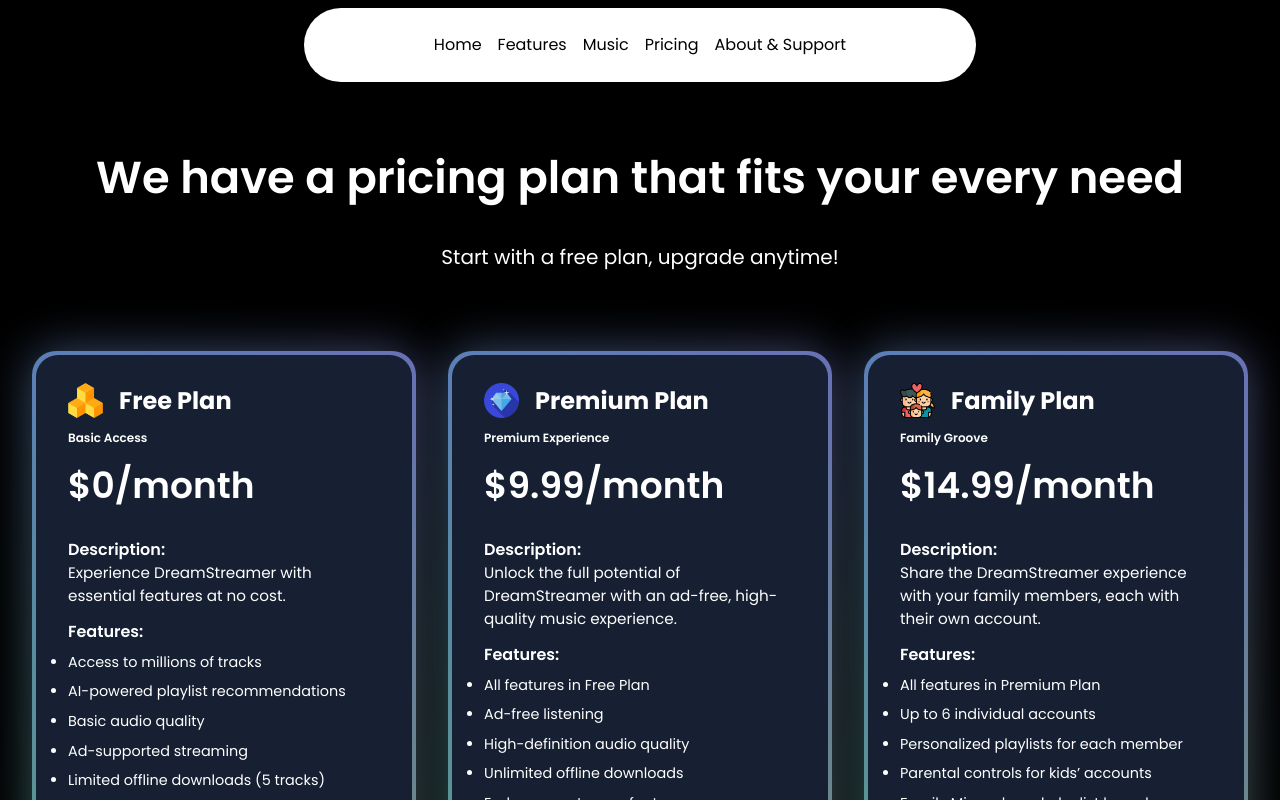
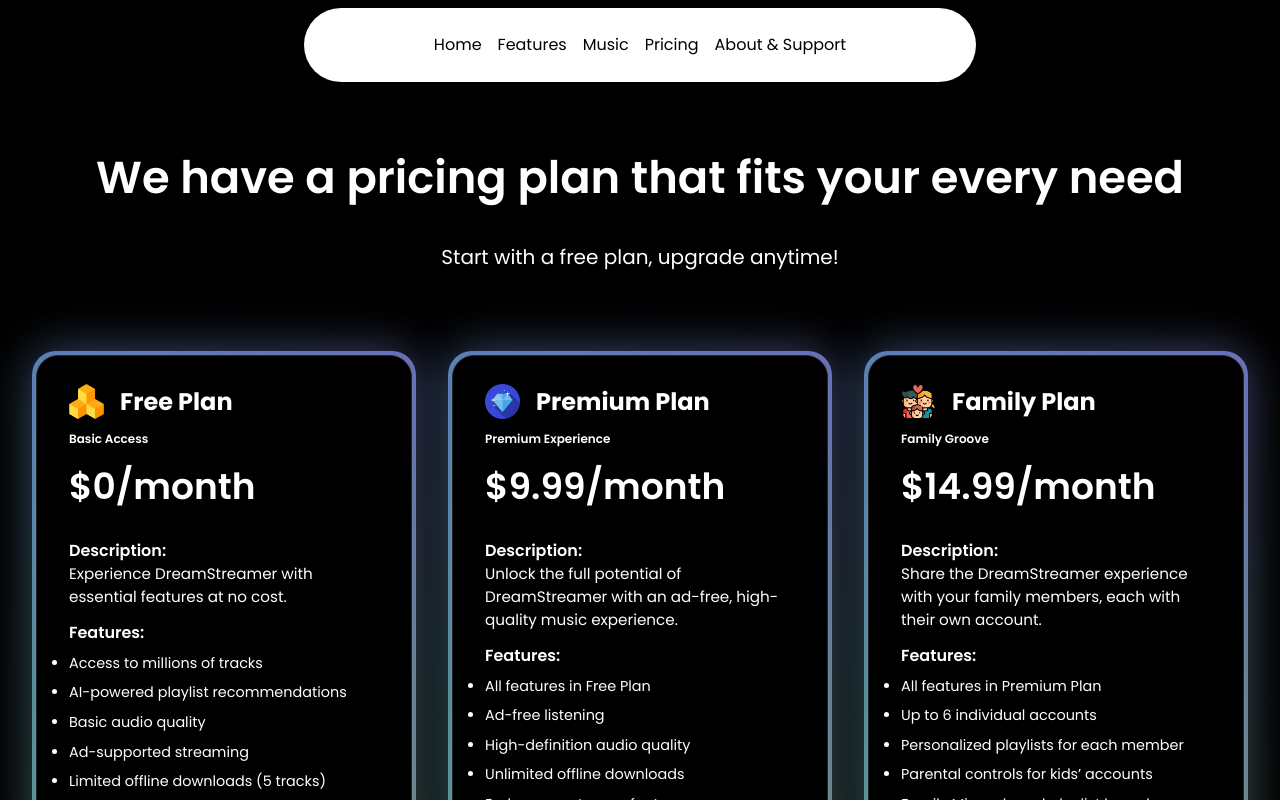
Before and after one commit to Pradikshan/aws-frontend, a React (Vite) app: page /pricing in a window 1280 px wide. Shown: the top 800 px of the page. Built offline with nearby package versions, Linux system fonts and the light colour scheme.

Commit message:
Added Spotlight card

```diff
--- a/src/components/PricingCard.jsx
+++ b/src/components/PricingCard.jsx
@@ -1,12 +1,14 @@
 import React from "react";
 import { BackgroundGradient } from "./ui/background-gradient";
+import { CardSpotlight } from "./ui/card-spotlight";
 
 const PricingCard = ({ pricingDetails }) => {
   return (
     <div className="flex h-full">
       <BackgroundGradient className="h-full">
-        <div className="bg-[#162032] text-white rounded-[1.375rem] px-8 py-7 h-full flex flex-col justify-between">
-          <div className="flex flex-col justify-center">
+        <CardSpotlight className="text-white rounded-[1.375rem] px-8 py-7 h-full flex flex-col justify-between">
+          {/* <div className="bg-[#162032] text-white rounded-[1.375rem] px-8 py-7 h-full flex flex-col justify-between"> */}
+          <div className="flex flex-col justify-center z-20">
             <div className="flex flex-row items-center">
               <img
                 src={pricingDetails.icon}
@@ -34,7 +36,8 @@ const PricingCard = ({ pricingDetails }) => {
               {pricingDetails.cta}
             </button>
           </div>
-        </div>
+          {/* </div> */}
+        </CardSpotlight>
       </BackgroundGradient>
     </div>
   );
```
